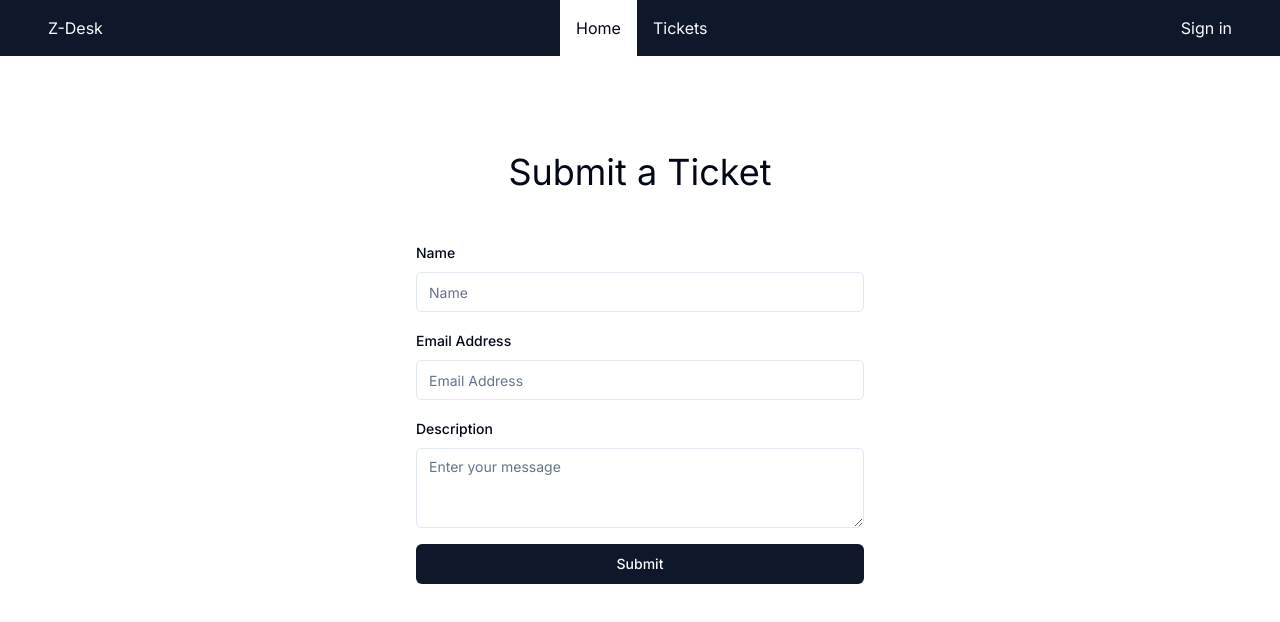
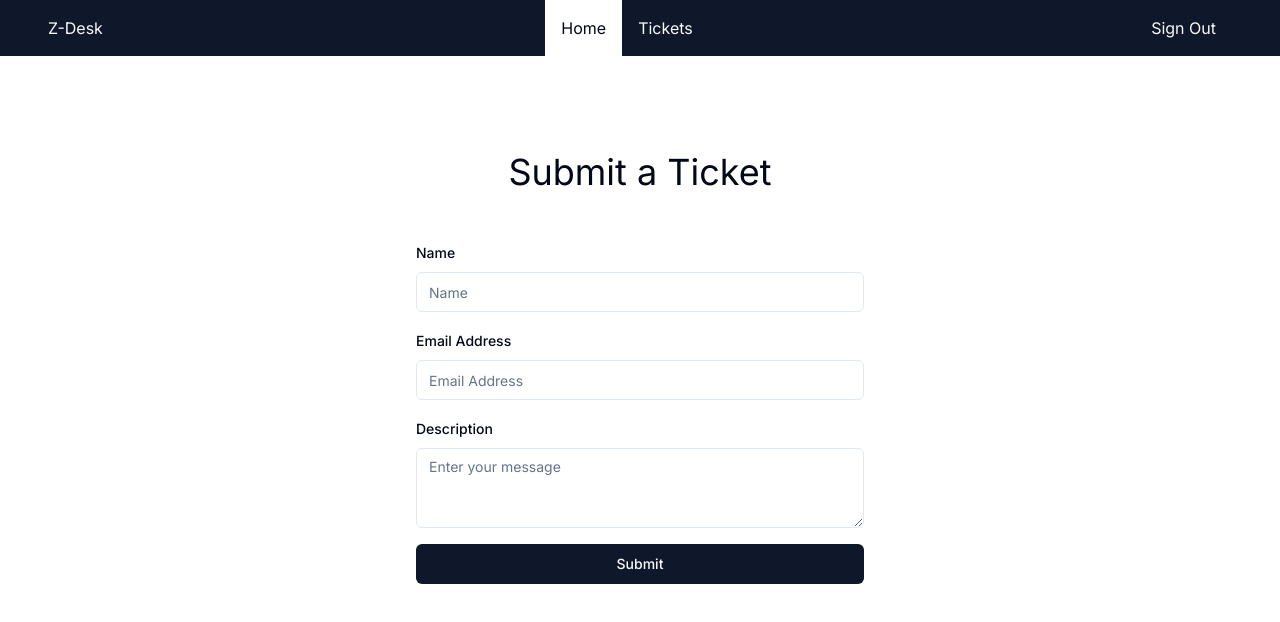
Before and after one commit to davidtskhvedadze/z-desk, a Next.js app: page / in a window 1280 px wide. Shown: the top 622 px of the page. Built offline with nearby package versions, Linux system fonts and the light colour scheme.

Commit message:
Update styling for sign out button

```diff
--- a/src/app/layout.tsx
+++ b/src/app/layout.tsx
@@ -5,6 +5,7 @@ import { cn } from "@/lib/utils";
 import { NavBar, NavLink } from "@/components/NavBar";
 import { Toaster } from "@/components/ui/toaster";
 import { SignIn } from "@/components/SignIn";
+import { SignOut } from "@/components/SignOut";
 
 const inter = Inter({ subsets: ["latin"], variable: "--font-sans" });
 
@@ -28,7 +29,8 @@ export default function RootLayout({
             <NavLink href="/tickets">Tickets</NavLink>
           </div>
           <div className={cn("flex justify-end mr-8")}>
-            <SignIn />
+            <SignOut />
+            {/* <SignIn /> */}
           </div>
         </NavBar>
         <Toaster />
--- a/src/components/SignIn.tsx
+++ b/src/components/SignIn.tsx
@@ -22,12 +22,17 @@ const signSchema = z.object({
     })
   });
 
+  export type FormData = {
+    username: string;
+    password: string;
+  };
+
 export function SignIn() {
   const form = useForm<z.infer<typeof signSchema>>({
     resolver: zodResolver(signSchema)
   });
 
-    const handleSubmit = async (data: any) => {
+    const handleSubmit = async (data: FormData) => {
         try {
             const response = await fetch('/api/admin', {
                 method: 'POST',
--- /dev/null
+++ b/src/components/SignOut.tsx
@@ -0,0 +1,11 @@
+"use client";
+
+const handleSignOut = async () => {
+
+}
+
+export function SignOut() {
+    return (
+        <div className="mr-4 cursor-pointer" onClick={handleSignOut}>Sign Out</div>
+    );
+}
```
Also changed, not shown: 1 other file (tests, documents, lock files or other folders).
